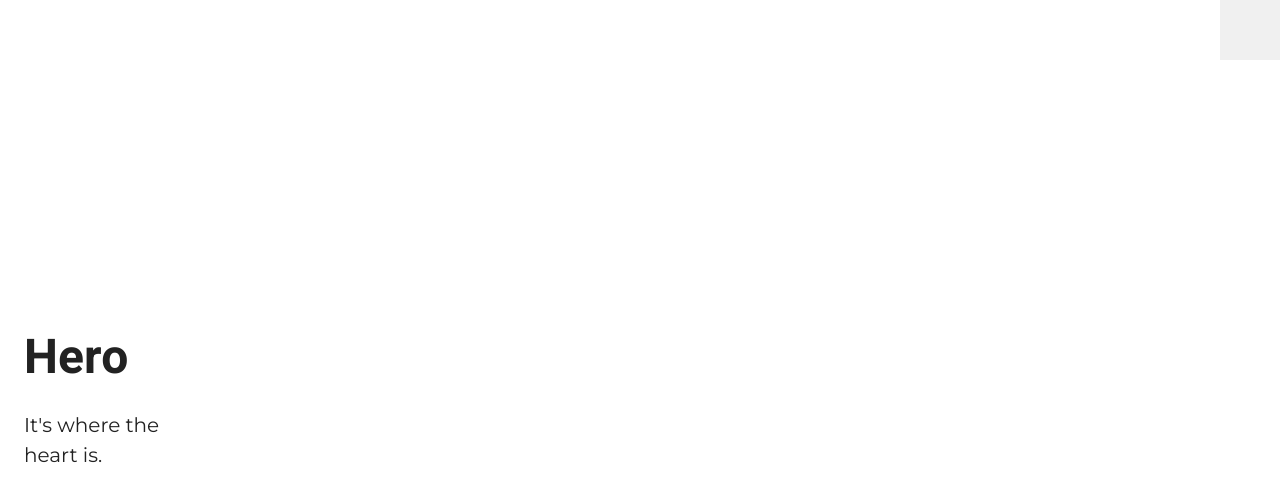
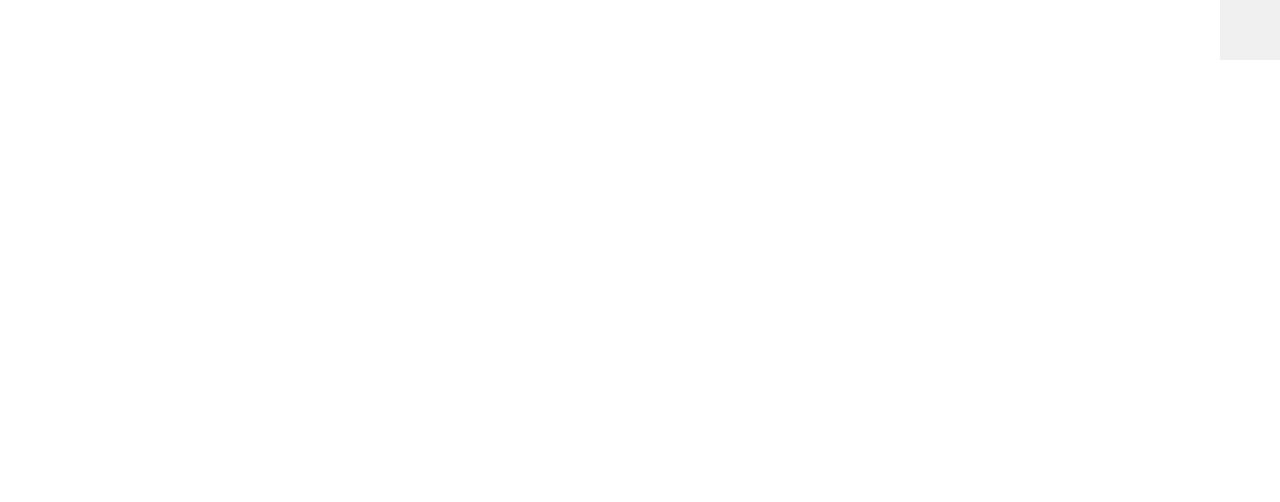
Before and after one commit to elray72/swm, a React (Create React App) app: page / in a window 1280 px wide. Shown: the top 502 px of the page. Built offline with nearby package versions, Linux system fonts and the light colour scheme.

Commit message:
feature: (gh-pages: replaced docs deployment to gh-pages - workflow is better)

```diff
--- a/package.json
+++ b/package.json
@@ -5,10 +5,7 @@
   "scripts": {
     "start": "react-scripts start",
     "build": "react-scripts build",
-    "clean:build": "if exist docs rd build /s /q",
-    "clean:docs": "if exist docs rd docs /s /q",
-    "deploy:docs": "if exist build xcopy build docs /i /s",
-    "deploy": "npm run clean:docs && react-scripts build && npm run deploy:docs && npm run clean:build",
+    "deploy": "npm run build && gh-pages -d build",
     "test": "react-scripts test",
     "eject": "react-scripts eject"
   },
@@ -28,6 +25,7 @@
     ]
   },
   "devDependencies": {
+    "gh-pages": "^2.0.1",
     "node-sass": "^4.12.0",
     "prettier": "^1.18.2"
   },
--- a/src/components/App.tsx
+++ b/src/components/App.tsx
@@ -18,7 +18,7 @@ const App: React.FC = () => {
 			</Helmet>
 			<Header>
 				<Nav>
-					<Link to="/" className="nav__link" title="Home">
+					<Link to="/swm" className="nav__link" title="Home">
 						Home
 					</Link>
 					<Link to="/test" className="nav__link" title="About">
@@ -28,7 +28,6 @@ const App: React.FC = () => {
 			</Header>
 			<main className="main">
 				<Switch>
-					<Route exact path="/" component={Home} />
 					<Route exact path="/swm" component={Home} />
 					<Route exact path="/test" component={Test} />
 				</Switch>
```
Also changed, not shown: 16 other files (tests, documents, lock files or other folders).
